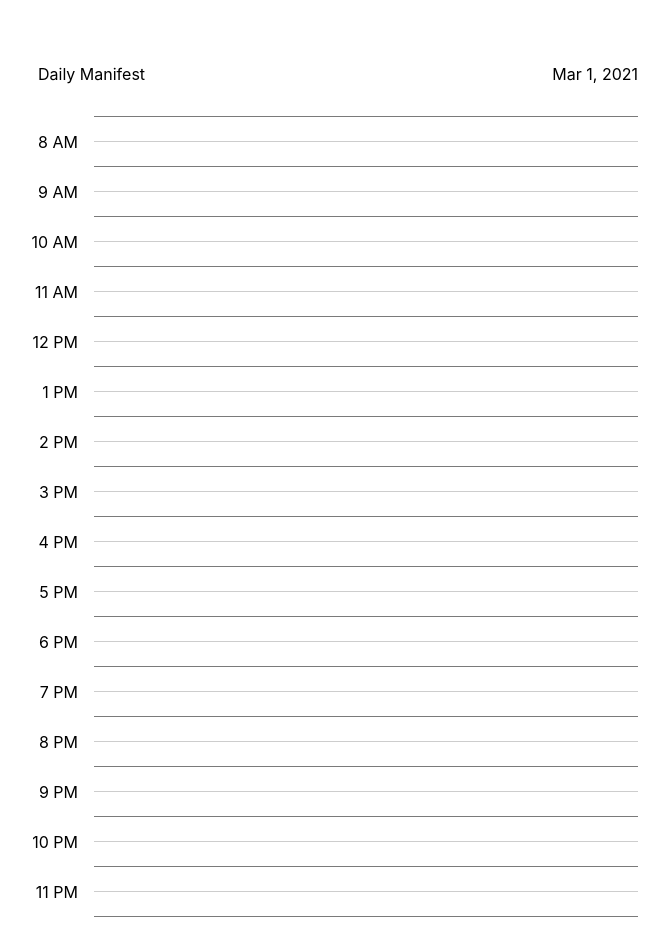
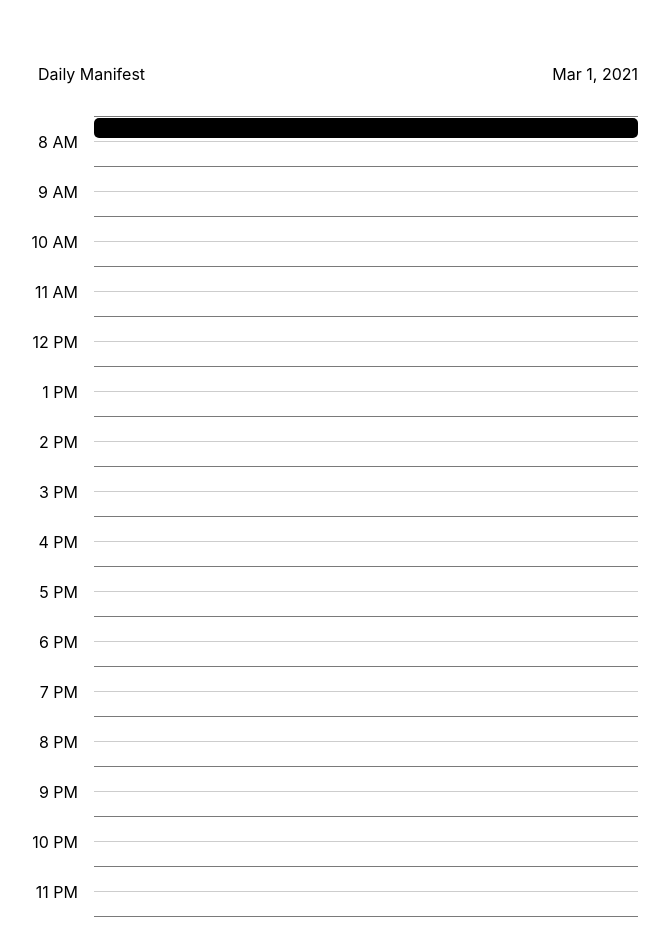
Before and after one commit to 0kzh/manifest, a React (Create React App) app: page / in a window 1280 px wide. Shown: the whole page, without its empty margins (302-971 px from the left). Built offline with nearby package versions, Linux system fonts and the light colour scheme.

Commit message:
Add resizable box

```diff
--- a/package.json
+++ b/package.json
@@ -8,11 +8,14 @@
     "@testing-library/user-event": "^12.1.10",
     "@types/jest": "^26.0.15",
     "@types/node": "^12.0.0",
-    "@types/react": "^17.0.0",
+    "@types/react": "^17.0.2",
     "@types/react-dom": "^17.0.0",
+    "@types/styled-components": "^5.1.7",
+    "re-resizable": "^6.9.0",
     "react": "^17.0.1",
     "react-dom": "^17.0.1",
     "react-scripts": "4.0.2",
+    "styled-components": "^5.2.1",
     "typescript": "^4.1.2",
     "web-vitals": "^1.0.1"
   },
--- a/src/App.css
+++ b/src/App.css
@@ -12,20 +12,20 @@
   margin-bottom: 2em
 }
 
-/* .calendar {
-  border: 1px solid black;
-  border-radius: 5px;
-  padding: 1em;
-} */
+.calendar {
+  position: relative;
+}
 
 .hour-box {
   display: grid;
   grid-template-columns: 3.5em auto;
+  height: 100%;
 }
 
 .times {
   display: flex;
   flex-direction: column;
+  position: relative;
 }
 
 .col-center {
@@ -44,7 +44,7 @@
   cursor: pointer;
 }
 
-.slot:hover {
+.slot-bg:hover {
   background-color: #ededed;
 }
 
@@ -55,3 +55,9 @@
 .hour-div {
   border-top: 1px solid #7a7a7a;
 }
+
+.content {
+  position: absolute;
+  width: 100%;
+  top: 0;
+}
--- a/src/components/calendar/Calendar.tsx
+++ b/src/components/calendar/Calendar.tsx
@@ -1,7 +1,18 @@
 import React from 'react'
+import styled from 'styled-components'
 import { range, convert24HTo12H } from '../../util/helper'
+import Event from './Event'
 
 interface Props {}
+
+const BG = styled.div`
+    position: relative;
+`
+
+const Row = styled.div`
+    display: grid;
+    grid-template-columns: 3.5em auto
+`
 
 const Calendar: React.FC<Props> = (props: Props) => {
     const {} = props
@@ -14,22 +25,27 @@ const Calendar: React.FC<Props> = (props: Props) => {
 
     return (
         <div className="calendar">
+            <BG>
                 {hours.map((hour, i) =>
-                <div className="hour-box">
+                    <Row>
                         <div className="col-center">
                             {convert24HTo12H(hour)}
                         </div>
                         <div className="times">
                                 {i === 0 && <span className="hour-div"></span>}
-                        <div className="slot"></div>
+
+                                <div className="slot slot-bg"></div>
                                 <span className="half-hour-div"></span>
-                        <div className="slot"></div>
+                                <div className="slot slot-bg"></div>
                                 <span className="hour-div"></span>
                         </div>
-                </div>
+                    </Row>
                 )}
+            </BG>
+            <Event />
         </div>
     )
 }
 
 export default Calendar
+export { Row }
--- /dev/null
+++ b/src/components/calendar/Event.tsx
@@ -0,0 +1,40 @@
+import React from 'react';
+import styled from 'styled-components';
+import { Resizable } from "re-resizable";
+
+interface Props {}
+
+const style = {
+    position: 'absolute',
+    width: '100%',
+    top: 0
+} as const
+
+const Entry = styled.div`
+    background: black;
+    top: 2px;
+`
+
+
+const Event: React.FC<Props> = (props: Props) => {
+    const {} = props
+
+    return (
+        <Resizable
+            style={style}
+            defaultSize={{
+                width: '100%',
+                height: 20
+            }}
+            grid={[0, 25]}
+            enable={{ top: false, right: false, bottom: true, left:false, topRight:false, bottomRight:false, bottomLeft:false, topLeft:false }}
+        >
+            <div className="hour-box">
+                <div></div>
+                <Entry className="slot"></Entry>
+            </div>
+        </Resizable>
+    )
+}
+
+export default Event
```
Also changed, not shown: 1 other file (tests, documents, lock files or other folders). Lines whose indentation alone changed are shown as unchanged.
